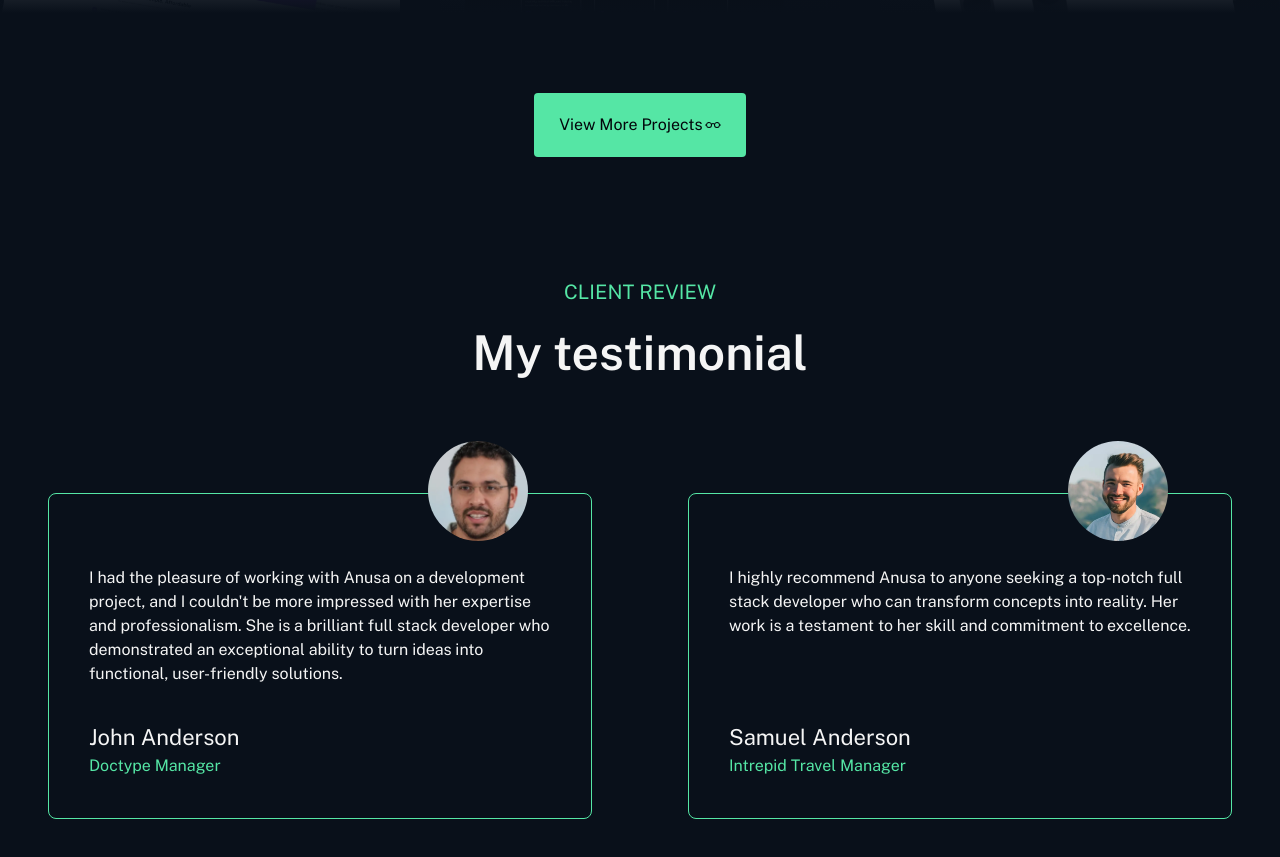
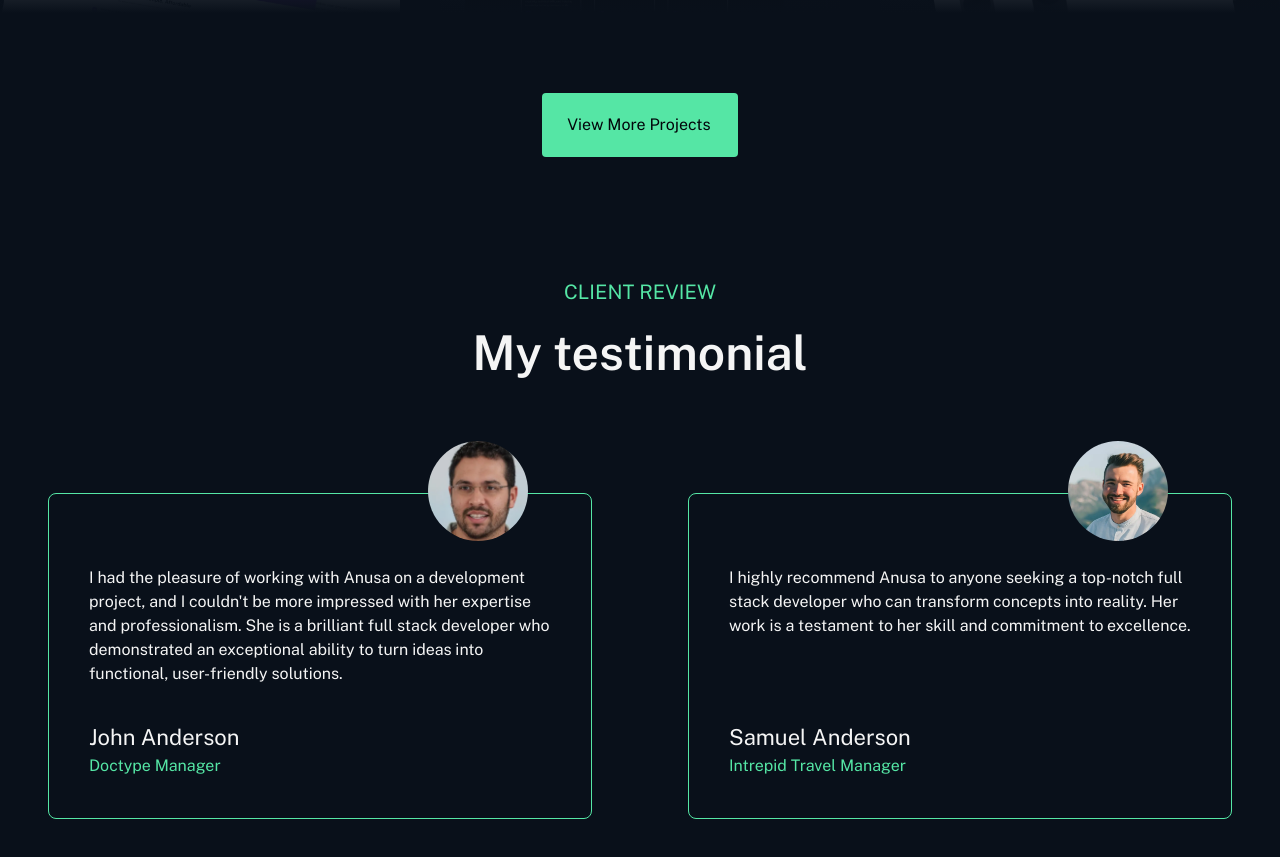
Before and after one commit to anusa111/MY-portfolio, a Next.js app: page / in a window 1280 px wide. Shown: the part 4851-5708 px from the top of the page. Built offline with nearby package versions, Linux system fonts and the light colour scheme.

Commit message:
changed few

```diff
--- a/src/pageComponents/skill/portfolioProjects.tsx
+++ b/src/pageComponents/skill/portfolioProjects.tsx
@@ -4,7 +4,6 @@ import { projectList } from "@/constants/constants";
 import Image from "next/image";
 import Link from "next/link";
 import { useRouter } from "next/router";
-import { BsEyeglasses } from "react-icons/bs";
 import GlobalButton from "../global/GlobalButton";
 
 const PortfolioProjects = () => {
@@ -122,8 +121,7 @@ const PortfolioProjects = () => {
                   fontSize: "16px",
                 }}
                 title="View More Projects"
-                icon={<BsEyeglasses />}
-                link="/all-projects"
+                link="/projects"
               />
             </div>
           </div>
```
Also changed, not shown: 1 other file (tests, documents, lock files or other folders).
